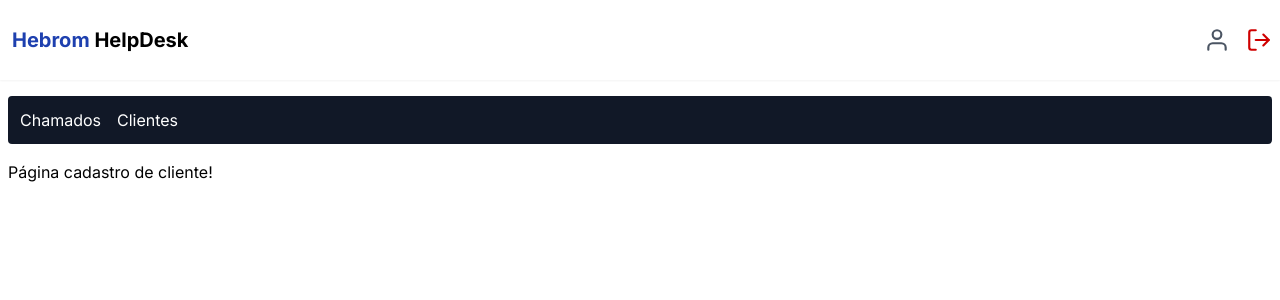
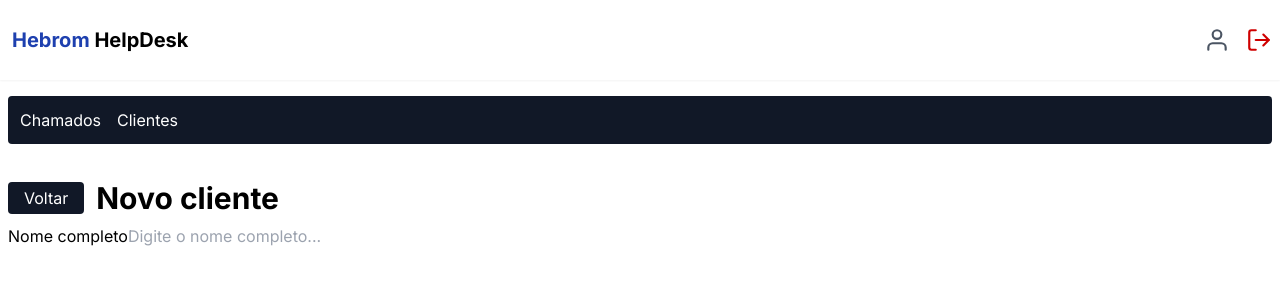
Before and after one commit to vitormarinheiro1/VitorHelpDesk, a Next.js app: page /dashboard/customer/new in a window 1280 px wide. Shown: the top 300 px of the page. Built offline with nearby package versions, Linux system fonts and the light colour scheme; no server answers; sample sign-in values are in the browser's storage.

Commit message:
feat: validação do form com zod

```diff
--- a/package.json
+++ b/package.json
@@ -11,6 +11,7 @@
   "dependencies": {
     "@auth/core": "^0.34.2",
     "@auth/prisma-adapter": "^2.4.2",
+    "@hookform/resolvers": "^3.9.0",
     "@next-auth/prisma-adapter": "^1.0.7",
     "@prisma/client": "^5.17.0",
     "next": "14.2.5",
@@ -18,7 +19,9 @@
     "openid-client": "^5.6.5",
     "react": "^18",
     "react-dom": "^18",
-    "react-icons": "^5.2.1"
+    "react-hook-form": "^7.52.1",
+    "react-icons": "^5.2.1",
+    "zod": "^3.23.8"
   },
   "devDependencies": {
     "@types/node": "^20",
--- /dev/null
+++ b/src/app/dashboard/customer/components/form/index.tsx
@@ -0,0 +1,47 @@
+{/* INSTALAR BIBLIOTECAS
+    1º npm i react-hook-form
+    2º npm i @hookform/resolvers zod
+*/}
+
+'use client'
+
+import { zodResolver } from "@hookform/resolvers/zod"
+import { useForm } from "react-hook-form"
+import { z } from "zod"
+
+const schema = z.object({
+    name: z.string().min(1, "O campo nome é obrigatório"),
+    email: z.string().email("Digite um e-mail válido.").min(1, "O e-mail é obrigatório"),
+    phone: z.string().refine((value) => {
+        {/*
+            ^ -> ancora para iniciar o inicio e fim de uma string
+            \d{2}\ -> valida que estamos esperando 2 digitos
+            \s -> pode ter um espaço ou não como opcional
+            \d{9} -> espere 9 caracteres a frente
+            $ -> indica a finalização da string
+        */}
+        return /^:(?:\(\d{2}\)\s?)?\d{9}$/.test(value) || /^\id{2}\s\d{9}$/.test(value) || /^\d{11}$/.test(value)
+    }, {
+        message: "O número de telefone deve estar (DD) 999999999"
+    }),
+    address: z.string(),
+})
+
+type FormData = z.infer<typeof schema>
+
+export function NewCustomerForm() {
+
+    const { register, handleSubmit, formState: { errors } } = useForm<FormData>({
+        resolver: zodResolver(schema)
+    })
+
+    return (
+        <form>
+            <label>Nome completo</label>
+            <input
+                type="text"
+                placeholder="Digite o nome completo..."
+            />
+        </form>
+    )
+}
--- a/src/app/dashboard/customer/new/page.tsx
+++ b/src/app/dashboard/customer/new/page.tsx
@@ -1,9 +1,28 @@
+import { authOptions } from "@/app/lib/auth";
 import { Container } from "@/components/container";
+import { getServerSession } from "next-auth";
+import Link from "next/link";
+import { redirect } from "next/navigation";
+import { NewCustomerForm } from "../components/form";
 
-export default function NewCustomer() {
+export default async function NewCustomer() {
+    const session = await getServerSession(authOptions)
+
+    if (!session || !session.user) {
+        redirect("/")
+    }
     return (
         <Container>
-            <h1>Página cadastro de cliente!</h1>
+            <main className="flex flex-col mt-9 mb-2">
+                <div className="flex items-center gap-3">
+                    <Link href="/dashboard/customer" className="bg-gray-900 px-4 py-1 text-white rounded">
+                        Voltar
+                    </Link>
+                    <h1 className="text-3xl font-bold">Novo cliente</h1>
+                </div>
+            </main>
+
+            <NewCustomerForm />
         </Container>
     )
 }
```
Also changed, not shown: 2 other files (tests, documents, lock files or other folders).
